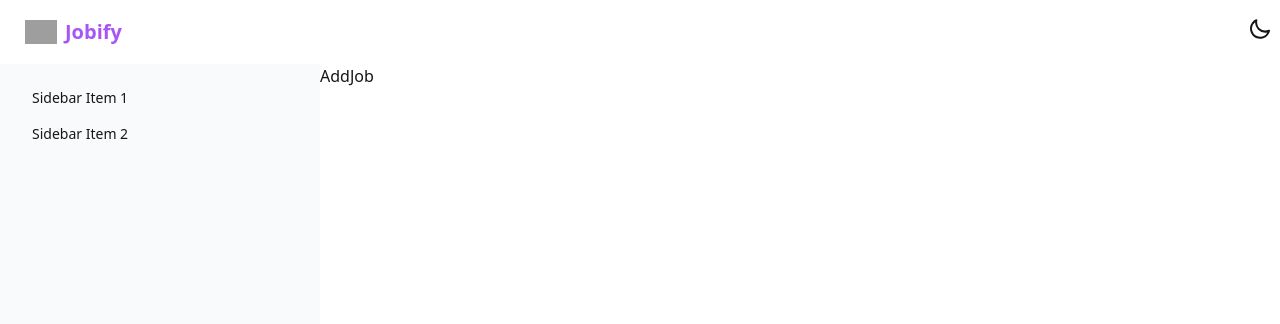
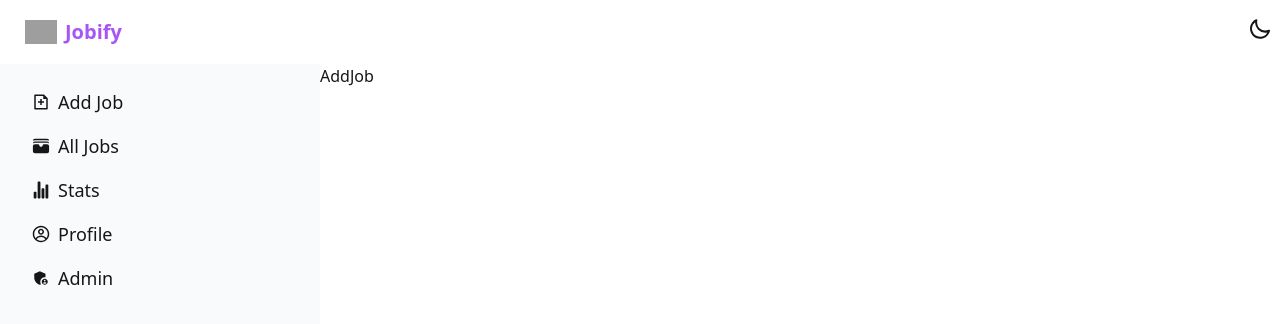
Before and after one commit to karthik-mohan23/mern-job-tracker, a React (Vite) app in the folder client/: page /dashboard in a window 1280 px wide. Shown: the top 324 px of the page. Built offline with nearby package versions, Linux system fonts and the light colour scheme; grey boxes are pictures that could not be loaded.

Commit message:
added sidebar links

```diff
--- a/client/src/pages/DashboardLayout.jsx
+++ b/client/src/pages/DashboardLayout.jsx
@@ -1,4 +1,5 @@
-import { Outlet } from "react-router-dom";
+import { Link, Outlet } from "react-router-dom";
+import sidebarLinks from "../utils/links";
 import { TfiAngleDoubleRight } from "react-icons/tfi";
 
 function DashboardLayout() {
@@ -21,14 +22,16 @@ function DashboardLayout() {
               htmlFor="my-drawer-2"
               aria-label="close sidebar"
               className="drawer-overlay"></label>
-            <ul className="menu p-4 w-80 min-h-full bg-base-200 text-base-content">
+            <ul className="menu p-4 w-80 min-h-full bg-base-200 text-base-content ">
               {/* Sidebar content here */}
-              <li>
-                <a>Sidebar Item 1</a>
-              </li>
-              <li>
-                <a>Sidebar Item 2</a>
-              </li>
+              {sidebarLinks.map(({ text, path, icon }) => (
+                <li key={text}>
+                  <Link to={path} className="text-lg">
+                    <span>{icon}</span>
+                    {text}
+                  </Link>
+                </li>
+              ))}
             </ul>
           </div>
         </div>
--- /dev/null
+++ b/client/src/utils/links.jsx
@@ -0,0 +1,15 @@
+import { RiFileAddLine } from "react-icons/ri";
+import { HiMiniWallet } from "react-icons/hi2";
+import { IoStatsChart } from "react-icons/io5";
+import { CgProfile } from "react-icons/cg";
+import { MdAdminPanelSettings } from "react-icons/md";
+
+const links = [
+  { text: "Add Job", path: ".", icon: <RiFileAddLine /> },
+  { text: "All Jobs", path: "all-jobs", icon: <HiMiniWallet /> },
+  { text: "Stats", path: "stats", icon: <IoStatsChart /> },
+  { text: "Profile", path: "profile", icon: <CgProfile /> },
+  { text: "Admin", path: "admin", icon: <MdAdminPanelSettings /> },
+];
+
+export default links;
```
